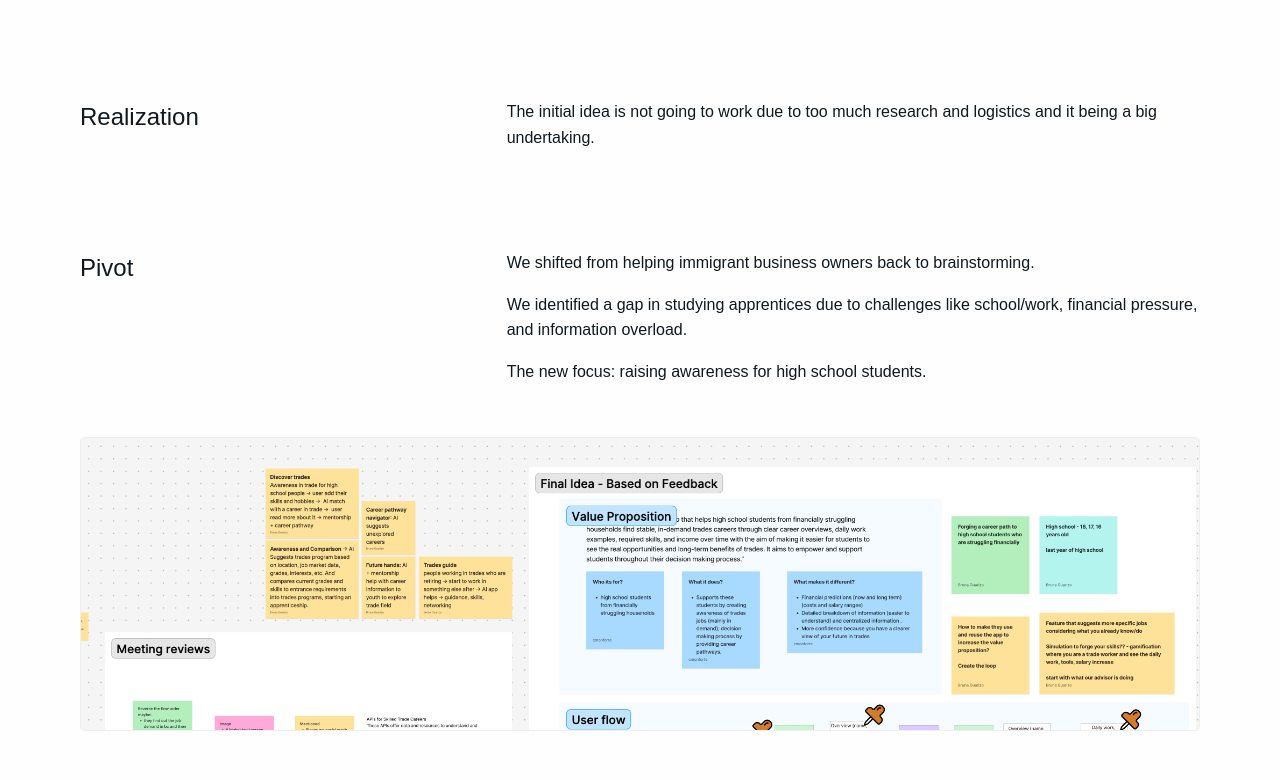
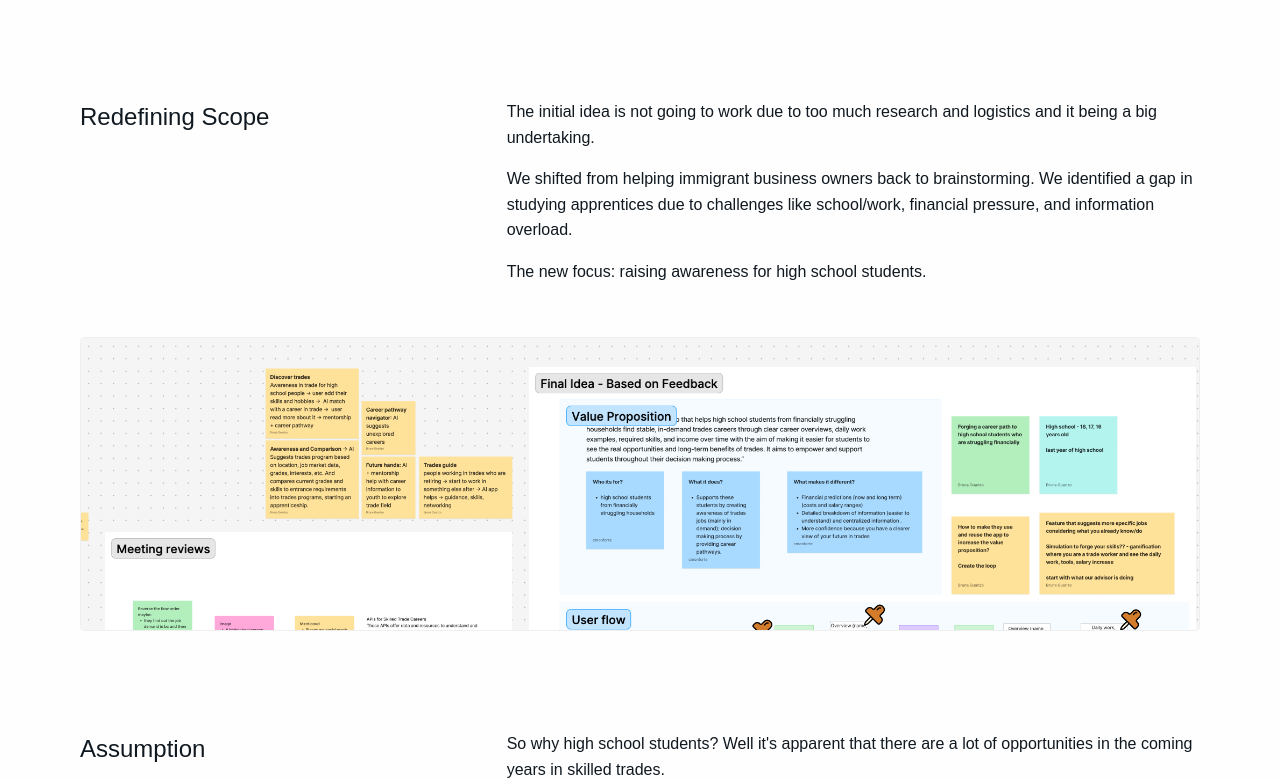
Before and after one commit to daniel-liu01/portfolio, a Next.js app: page /forge in a window 1280 px wide. Shown: the part 2731-3511 px from the top of the page. Built offline with nearby package versions, Linux system fonts and the light colour scheme; a web font is replaced by a local one.

Commit message:
change up wording for forge case study

```diff
--- a/app/forge/page.js
+++ b/app/forge/page.js
@@ -155,8 +155,8 @@ export default function ForgePage() {
           >
             <p>
               To sum it up, there will be a <strong>shortage</strong> of labour
-            for BC&apos;s skilled trades industry. Also, the average apprentice
-            is <strong>not</strong> as young as expected.
+              for BC&apos;s skilled trades industry. Also, the average
+              apprentice is <strong>not</strong> as young as expected.
             </p>
           </ContentSection>
         </ScrollFade>
@@ -166,13 +166,14 @@ export default function ForgePage() {
         >
           <ContentSection title="Expectations" variant="textRight">
             <p>
-            We thought the problem was that it&apos;s hard to enter the business
-            as a business owner. So in the beginning, we thought the opportunity
-            was to help out <strong>immigrant business owners</strong>.
+              We thought the problem was that it&apos;s hard to enter the
+              business as a business owner. So in the beginning, we thought the
+              opportunity was to help out{" "}
+              <strong>immigrant business owners</strong>.
               <br />
               <br />
               Based on the assumption that they cannot create a successful
-            business due to the             <strong>language barrier</strong>.
+              business due to the <strong>language barrier</strong>.
             </p>
           </ContentSection>
         </ScrollFade>
@@ -192,20 +193,10 @@ export default function ForgePage() {
             }
           >
             <p>
-            I quickly made these mockups, a <strong>business dashboard</strong>{" "}
-            doubling as a <strong>step by step guide</strong> to building a
-            business. We were excited, convinced this is the idea going forward.
-          </p>
-        </ContentSection>
-        </ScrollFade>
-        <ScrollFade
-          wrapperClassName={styles.scrollFadeWrap}
-          visibleClassName={styles.scrollFadeVisible}
-        >
-          <ContentSection title="Realization" variant="textRight">
-          <p>
-            The initial idea is not going to work due to too much research and
-            logistics and it being a big undertaking.
+              I quickly made these mockups, a{" "}
+              <strong>business dashboard</strong> doubling as a{" "}
+              <strong>step by step guide</strong> to building a business. We
+              were excited, convinced this is the idea going forward.
             </p>
           </ContentSection>
         </ScrollFade>
@@ -214,7 +205,7 @@ export default function ForgePage() {
           visibleClassName={styles.scrollFadeVisible}
         >
           <ContentSection
-          title="Pivot"
+            title="Redefining Scope"
             variant="textRight"
             bottomImage={{
               src: "/forge/pivot.png",
@@ -222,12 +213,14 @@ export default function ForgePage() {
             }}
           >
             <p>
-            We shifted from helping <strong>immigrant business owners</strong>{" "}
-            back to brainstorming.
+              The initial idea is not going to work due to too much research and
+              logistics and it being a big undertaking.
             </p>
             <p>
-            We identified a gap in studying apprentices due to challenges like
-            school/work, financial pressure, and information overload.
+              We shifted from helping <strong>immigrant business owners</strong>{" "}
+              back to brainstorming. We identified a gap in studying apprentices
+              due to challenges like school/work, financial pressure, and
+              information overload.
             </p>
             <p>
               The new focus: raising awareness for{" "}
@@ -247,8 +240,8 @@ export default function ForgePage() {
             </p>
             <p>
               With the older workers retiring and a relatively high average age
-            for apprentice, there is potential for high school students to come
-            in and fill the upcoming labour shortage.
+              for apprentice, there is potential for high school students to
+              come in and fill the upcoming labour shortage.
             </p>
           </ContentSection>
         </ScrollFade>
@@ -272,8 +265,8 @@ export default function ForgePage() {
           >
             <p>
               Our team also sent out a survey to local high school students to
-            understand their concerns and motivations regarding skilled trades.
-            We had 9 respondents in total.
+              understand their concerns and motivations regarding skilled
+              trades. We had 9 respondents in total.
             </p>
           </ContentSection>
         </ScrollFade>
@@ -284,11 +277,12 @@ export default function ForgePage() {
           <ContentSection title="Key Findings" variant="textRight">
             <ul>
               <li>
-              Most students <strong>don&apos;t consider</strong> skilled trades
-              a viable career path
+                Most students <strong>don&apos;t consider</strong> skilled
+                trades a viable career path
               </li>
               <li>
-              Many students learn about skilled trades <strong>too late</strong>
+                Many students learn about skilled trades{" "}
+                <strong>too late</strong>
               </li>
               <li>
                 Students don&apos;t know a lot or have{" "}
@@ -363,24 +357,8 @@ export default function ForgePage() {
           wrapperClassName={styles.scrollFadeWrap}
           visibleClassName={styles.scrollFadeVisible}
         >
-          <ContentSection title="Rushing" variant="textRight">
-          <p>
-            My team and I were already behind on schedule, so we quickly whipped
-            up a mid-fi prototype.
-          </p>
-          <p>
-            Not much changed in terms of functionality. Our core goal remained
-            the same: helping students understand skilled trades careers and
-            opportunities.
-          </p>
-        </ContentSection>
-        </ScrollFade>
-        <ScrollFade
-          wrapperClassName={styles.scrollFadeWrap}
-          visibleClassName={styles.scrollFadeVisible}
-        >
           <ContentSection
-          title="Mid-Fi Prototype"
+            title="Rapid Iteration"
             variant="textLeftImagesRight"
             rightContent={
               <img
@@ -391,8 +369,12 @@ export default function ForgePage() {
             }
           >
             <p>
-            Colored mobile app screens showing the home flow, career detail,
-            pathways, and careers in demand.
+              My team and I were already behind on schedule, so we quickly
+              whipped up a <strong>mid-fi prototype</strong>.
+            </p>
+            <p>
+              Our core goal remained the same: helping students understand
+              <strong> skilled trades careers and opportunities</strong>.
             </p>
           </ContentSection>
         </ScrollFade>
@@ -429,15 +411,15 @@ export default function ForgePage() {
           wrapperClassName={styles.scrollFadeWrap}
           visibleClassName={styles.scrollFadeVisible}
         >
-          <ContentSection title="Realization" variant="textRight">
+          <ContentSection title="Rethinking" variant="textRight">
             <p>
               While our app provided clear information about skilled trades, the
               learning experience was <strong>too informative</strong> and{" "}
               <strong>not fun at all.</strong>
               <br />
-            <br />I immediately thought of Duolingo and how colorful and fun it
-            seems, which made me realize our experience lacked the same sense of
-            playfulness and motivation.
+              <br />I immediately thought of Duolingo and how colorful and fun
+              it seems, which made me realize our experience lacked the same
+              sense of playfulness and motivation.
             </p>
           </ContentSection>
         </ScrollFade>
@@ -445,7 +427,10 @@ export default function ForgePage() {
           wrapperClassName={styles.scrollFadeWrap}
           visibleClassName={styles.scrollFadeVisible}
         >
-          <ContentSection title="Incorporating Gamification" variant="textRight">
+          <ContentSection
+            title="Incorporating Gamification"
+            variant="textRight"
+          >
             <p>
               The team agreed that we need to incorporate some sort of{" "}
               <strong>gamification</strong> into our app.
@@ -458,8 +443,8 @@ export default function ForgePage() {
               tasks and questions along the way.
             </p>
             <p>
-            Considering the workload required if we were to make a visual-heavy
-            game,             this felt like the best solution.
+              Considering the workload required if we were to make a
+              visual-heavy game, this felt like the best solution.
             </p>
           </ContentSection>
         </ScrollFade>
@@ -475,13 +460,7 @@ export default function ForgePage() {
               alt: "Career Simulation app mockups: introduction, work style preferences, career progression and badges, explore careers map",
             }}
             bottomImageNoShadow
-        >
-          <p>
-            Four mobile mockups showing the Career Simulation flow: introduction
-            with Anna, work style preferences, career progression with badges,
-            and the explore careers map.
-          </p>
-        </ContentSection>
+          ></ContentSection>
         </ScrollFade>
         <ScrollFade
           wrapperClassName={styles.scrollFadeWrap}
@@ -534,25 +513,25 @@ export default function ForgePage() {
             bottomImageNoShadow
           >
             <p>
-            For this iteration, the most important part was to remove the clunk
-            and make it more fun.
+              For this iteration, the most important part was to remove the
+              clunk and make it more fun.
             </p>
             <ul>
               <li>
-              <strong>Onboarding:</strong> I added an onboarding section for the
-              simulation, where users answer a set of questions to determine
-              which career path they go down.
+                <strong>Onboarding:</strong> I added an onboarding section for
+                the simulation, where users answer a set of questions to
+                determine which career path they go down.
               </li>
               <li>
-              <strong>Scenarios:</strong> I also added scenarios where students
-              can make a choice and diverge paths, so each simulation could be
-              different. This along with the onboarding could greatly increase
-              replay-ability.
+                <strong>Scenarios:</strong> I also added scenarios where
+                students can make a choice and diverge paths, so each simulation
+                could be different. This along with the onboarding could greatly
+                increase replay-ability.
               </li>
               <li>
-              <strong>Redundancy:</strong> Lastly, I removed the repetitiveness
-              in the home screen and navigation bar, making it easier to
-              navigate and more straightforward.
+                <strong>Redundancy:</strong> Lastly, I removed the
+                repetitiveness in the home screen and navigation bar, making it
+                easier to navigate and more straightforward.
               </li>
             </ul>
           </ContentSection>
@@ -565,14 +544,14 @@ export default function ForgePage() {
             <p>
               Overall, this project was super fun and honestly helped me grow a
               lot as a designer and developer. My main focus was research and
-            design, but I got to touch almost every part of the app development
-            process.
+              design, but I got to touch almost every part of the app
+              development process.
             </p>
             <p>
               From research and prototyping to user testing, print materials,
-            presenting to a big crowd, and even building a small part of the app.
-            Every step taught me something new, and the whole experience felt
-            really valuable.
+              presenting to a big crowd, and even building a small part of the
+              app. Every step taught me something new, and the whole experience
+              felt really valuable.
             </p>
             <p>
               My team and I failed a lot, especially at the beginning. But
```
Lines whose indentation alone changed are shown as unchanged.
